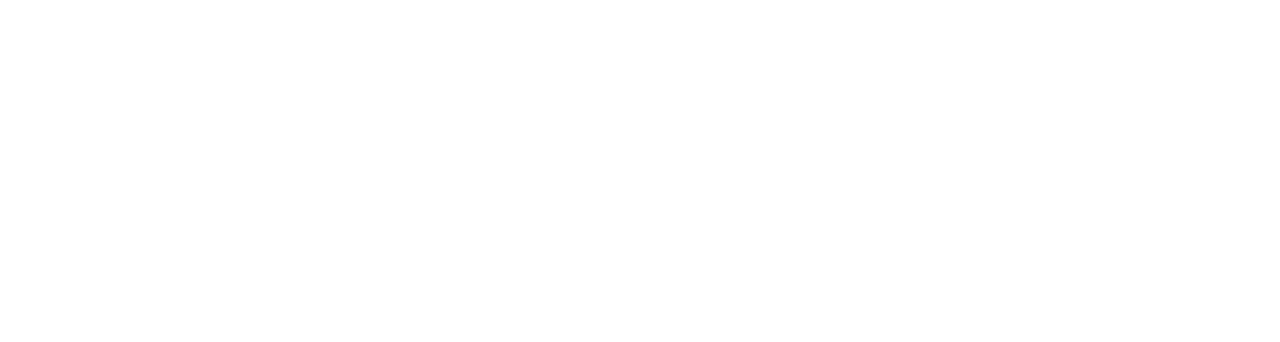
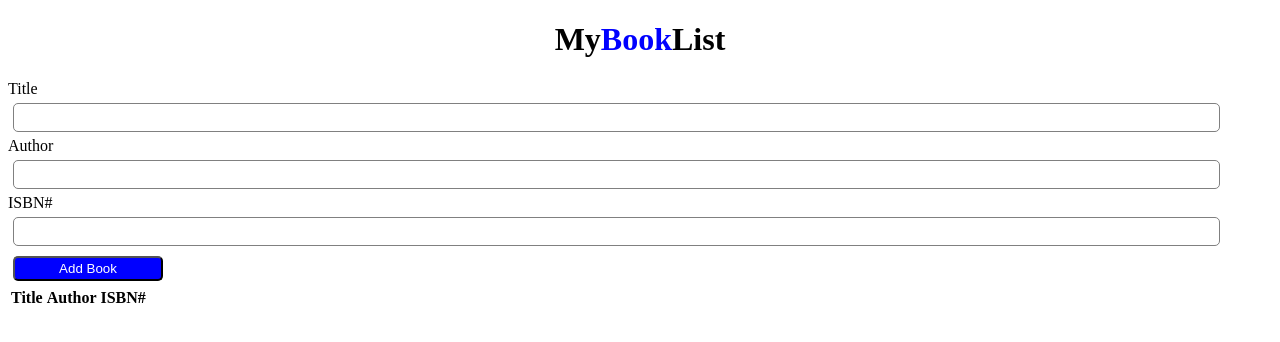
Before and after one commit to acciojob/book-list-Akanksha9678, a website: page main.html in a window 1280 px wide. Drawn offline with Linux system fonts and the light colour scheme.

Commit message:
created a submission

```diff
--- a/main.html
+++ b/main.html
@@ -7,6 +7,31 @@
 </head>
 
 <body>
+	<h1>My<span style="color:blue;">Book</span>List</h1>
+	<div class="form-group">
+		<form>
+		Title<br>
+		<input type="text" id="title" name="title"/><br>
+		Author<br>
+		<input type="text" id="author" name="author"/><br>
+		ISBN#<br>
+		<input type="text" id="isbn" name="isbn"/><br>
+		<button id="submit">Add Book</button>
+	</form>
+	<table class="table table-striped">
+		<thead>
+			<tr>
+				<th>Title</th>
+				<th>Author</th>
+				<th>ISBN#</th>
+				<th></th>
+			</tr>
+		</thead>
+		<tbody id="book-list">
+
+		</tbody>
+	</table>
+	</div>
 	<!-- the entire body must be written by student -->
     <script type="text/javascript" src="./script.js">
 </script>
--- a/styles.css
+++ b/styles.css
@@ -1 +1,24 @@
 /*  your css code here. If applicable */
+h1{
+	text-align:center;
+}
+input{
+	width:95%;
+	height:25px;
+	margin:5px;
+	border-radius:5px;
+	border:1px solid gray;
+}
+button{
+	margin:5px;
+	height:25px;
+	width:150px;
+	background-color:blue;
+	color:white;
+	border-radius:5px;
+}
+{
+	width:100%;
+	border:1px solid gray;
+	padding:auto;
+}
```
